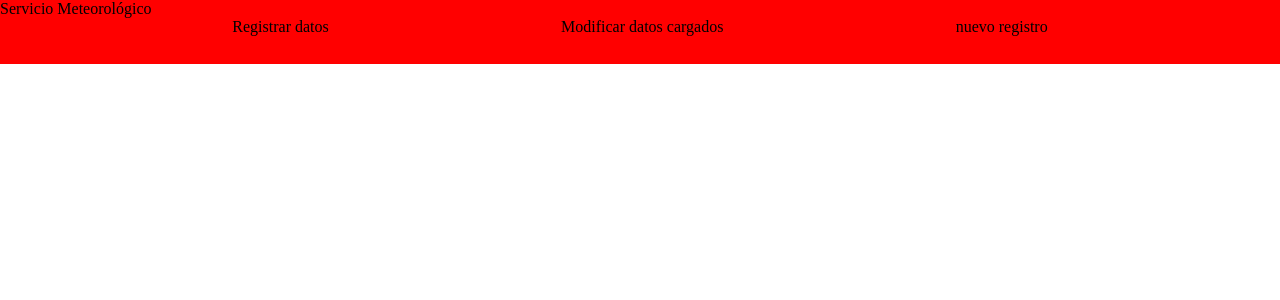
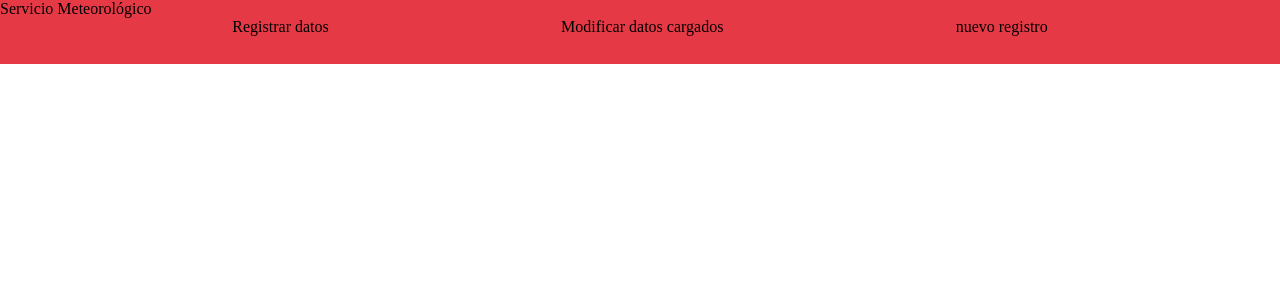
Before and after one commit to Galo98/ServcioMeteorologico, a PHP site: page / in a window 1280 px wide. Shown: the top 300 px of the page. Run offline with PHP 8.4, Linux system fonts and the light colour scheme.

Commit message:
agrengando nuevas variables

```diff
--- a/assets/css/variables.css
+++ b/assets/css/variables.css
@@ -1,5 +1,22 @@
+@import url('https://fonts.googleapis.com/css2?family=Exo+2:wght@100;300;400;500;600;700;800;900&display=swap');
+
+
 :root{
 
-    --color-rojo-100: red;
+    --color-texto-blanco : #f1faee;
+    --color-texto-oscuro: #000814;
+
+    --color-rojo-100: #e63946;
+    --color-celeste-100 : #a8dadc;
+    --color-celeste-200: #457b9d;
+    --color-celeste-300 : #1d3557;
+
+    --fuente-100 : 100 clamp(0.8rem, 1.5vh, 1.5rem) 'Exo 2', sans-serif;
+    --fuente-300 : 300 clamp(0.8rem, 1.5vh, 1.5rem) 'Exo 2', sans-serif;
+    --fuente-400 : 400 clamp(0.8rem, 1.5vh, 1.5rem) 'Exo 2', sans-serif;
+    --fuente-500 : 500 clamp(0.8rem, 1.5vh, 1.5rem) 'Exo 2', sans-serif;
+    --fuente-600 : 6g00 clamp(0.8rem, 1.5vh, 1.5rem) 'Exo 2', sans-serif;
+    --fuente-700 : 700 clamp(0.8rem, 1.5vh, 1.5rem) 'Exo 2', sans-serif;
+    --fuente-800 : 800 clamp(0.8rem, 1.5vh, 1.5rem) 'Exo 2', sans-serif;
 
 }
```
